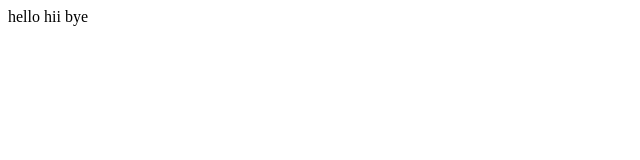
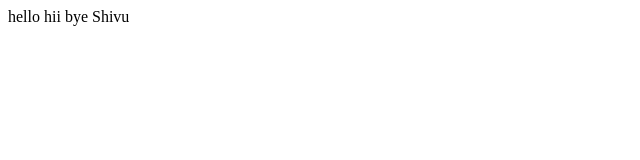
Before and after one commit to Suggestionbotmpw/School-BUS-GPS-Tracking, a plain HTML site: page index.html in a window 1280 px wide. Shown: the full height of the page, 0-640 px from the left. Drawn offline with Linux system fonts and the light colour scheme.

Commit message:
Messsage hi

```diff
--- a/index.html
+++ b/index.html
@@ -6,6 +6,6 @@
     <title>Document</title>
 </head>
 <body>
-    hello hii bye
+    hello hii bye Shivu
 </body>
 </html>
```
